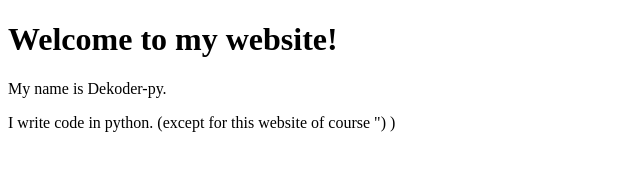
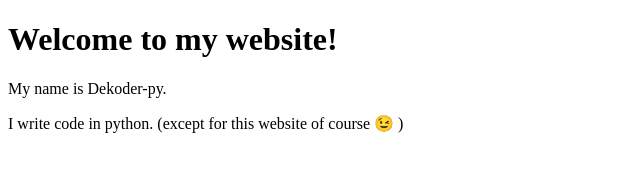
Before and after one commit to Dekoder-py/first-repo, a plain HTML site: page index.html in a window 1280 px wide. Shown: the full height of the page, 0-640 px from the left. Drawn offline with Linux system fonts and the light colour scheme.

Commit message:
Update index.html
Edited website with emoji

```diff
--- a/index.html
+++ b/index.html
@@ -2,4 +2,4 @@
 
 <h1>Welcome to my website!</h1>
 <p>My name is Dekoder-py.</p>
-<p>I write code in python. (except for this website of course ") )</p>
+<p>I write code in python. (except for this website of course 😉 )</p>
```
